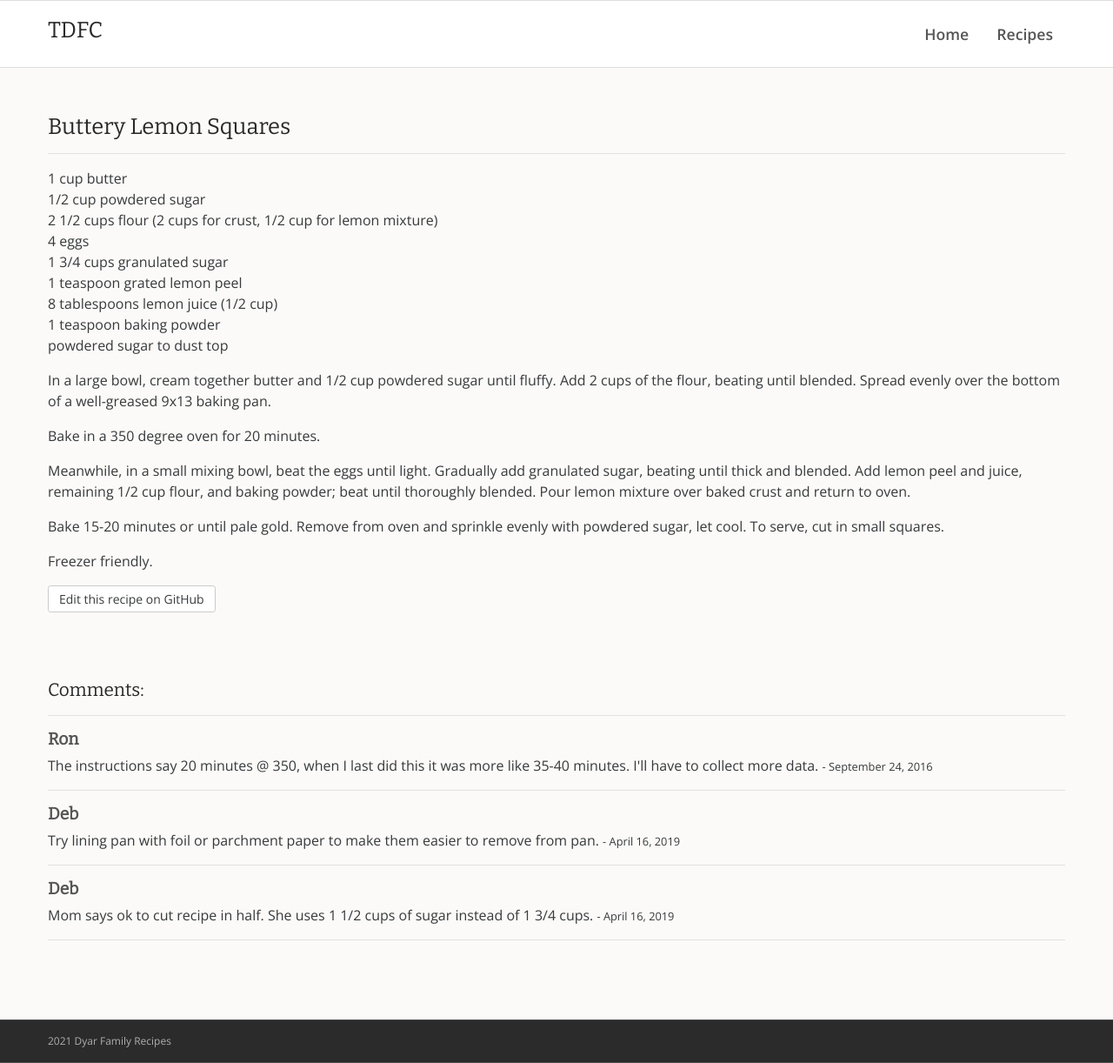
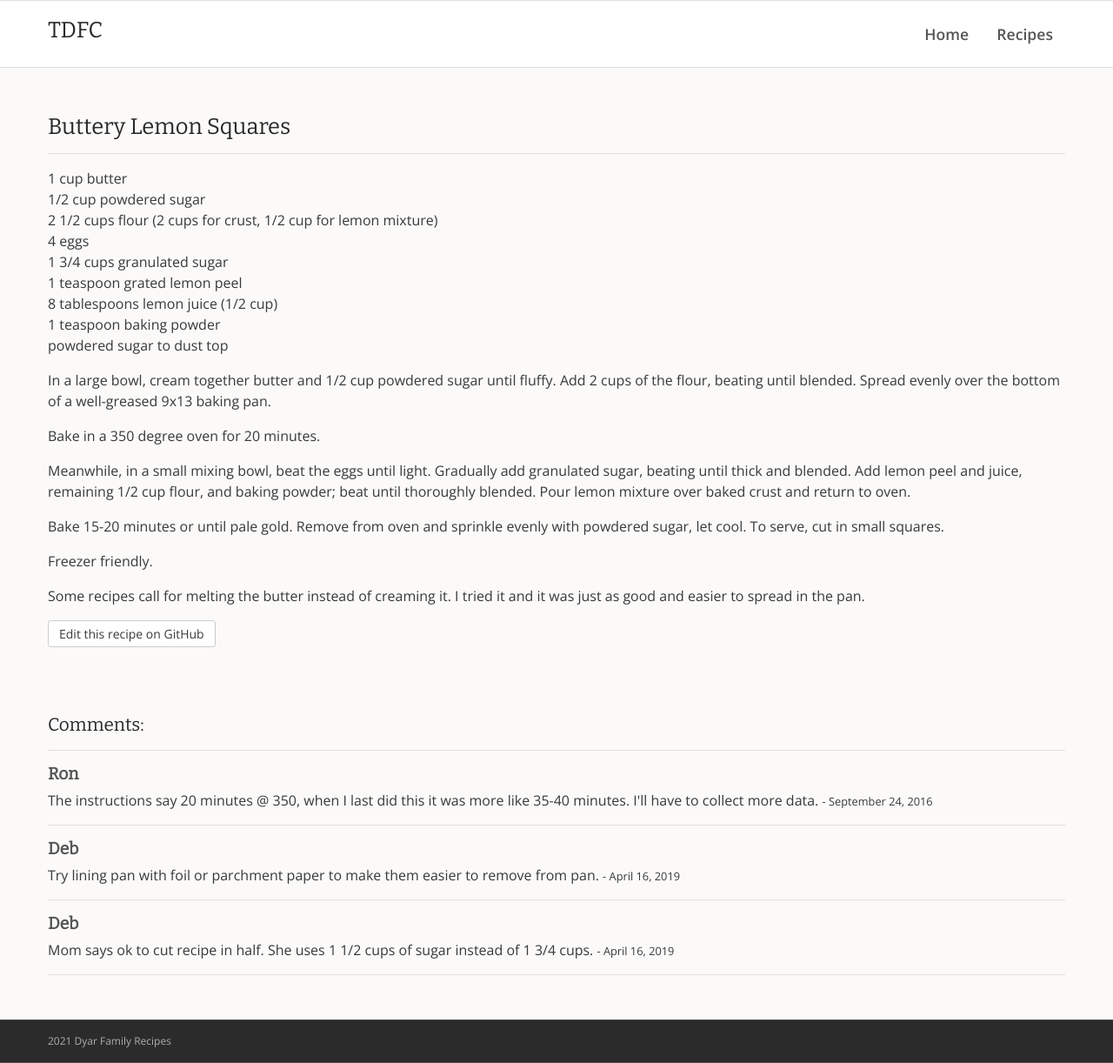
Before and after one commit to rdyar/tdfc, a Jekyll site: the page built from _desserts/buttery-lemon-squares.md, in a window 1280 px wide and 1222 px high. Shown: the whole window at 87% size. Built offline with Jekyll 4.4.1, drawn with Linux system fonts in a browser that asks for light colours.

Commit message:
Update buttery-lemon-squares.md

```diff
--- a/_desserts/buttery-lemon-squares.md
+++ b/_desserts/buttery-lemon-squares.md
@@ -26,3 +26,6 @@ sugar, let cool. To serve, cut in small squares.
 
 
 Freezer friendly.
+
+
+Some recipes call for melting the butter instead of creaming it.  I tried it and it was just as good and easier to spread in the pan.
```
